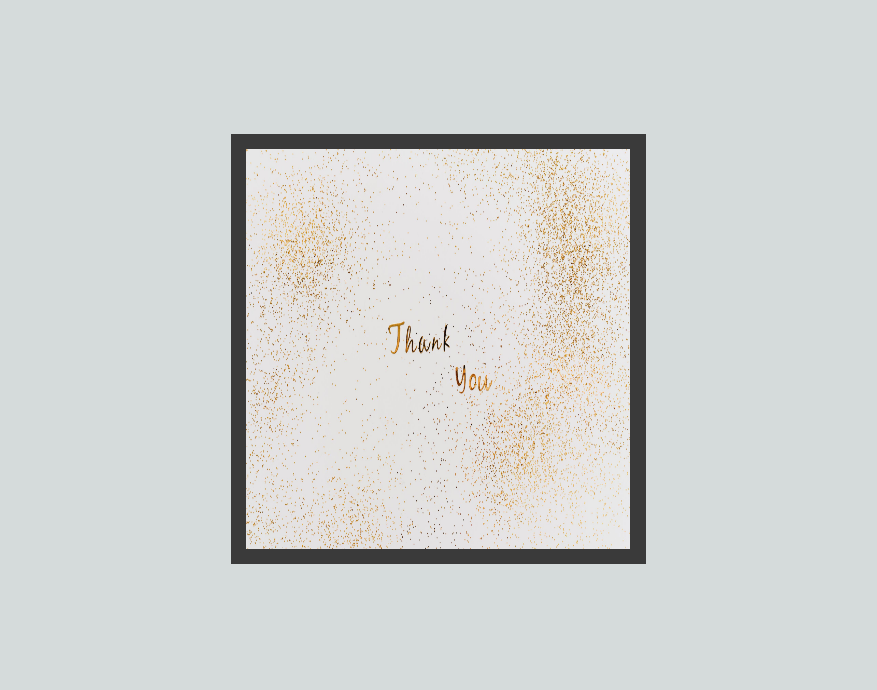
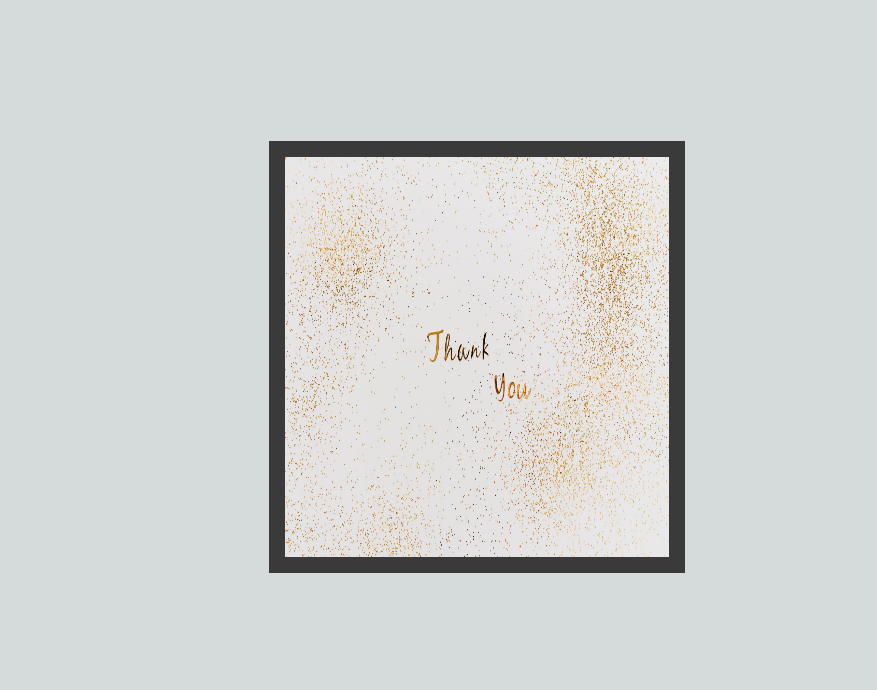
Before and after one commit to Jaimilit/CrossFit, a plain HTML site: page thank_you.html in a window 768 px wide. Shown: the part 110-800 px from the top of the page, 877 px wide, since content can reach past the window. Drawn offline with Linux system fonts and the light colour scheme.

Commit message:
change things in resizing of thank you and form entry

```diff
--- a/assets/style.css
+++ b/assets/style.css
@@ -389,11 +389,12 @@
         display: flex;
         justify-content: center;
         align-items: center;
+        position: relative;
         height: 100vh;
         width: 100vh;
         margin-top: -100px;
-        margin-left: 5%;
-        margin-right: 5%;
+        margin-left: 10%;
+        margin-right: 10%;
     }
 
     .contact_form {
```
